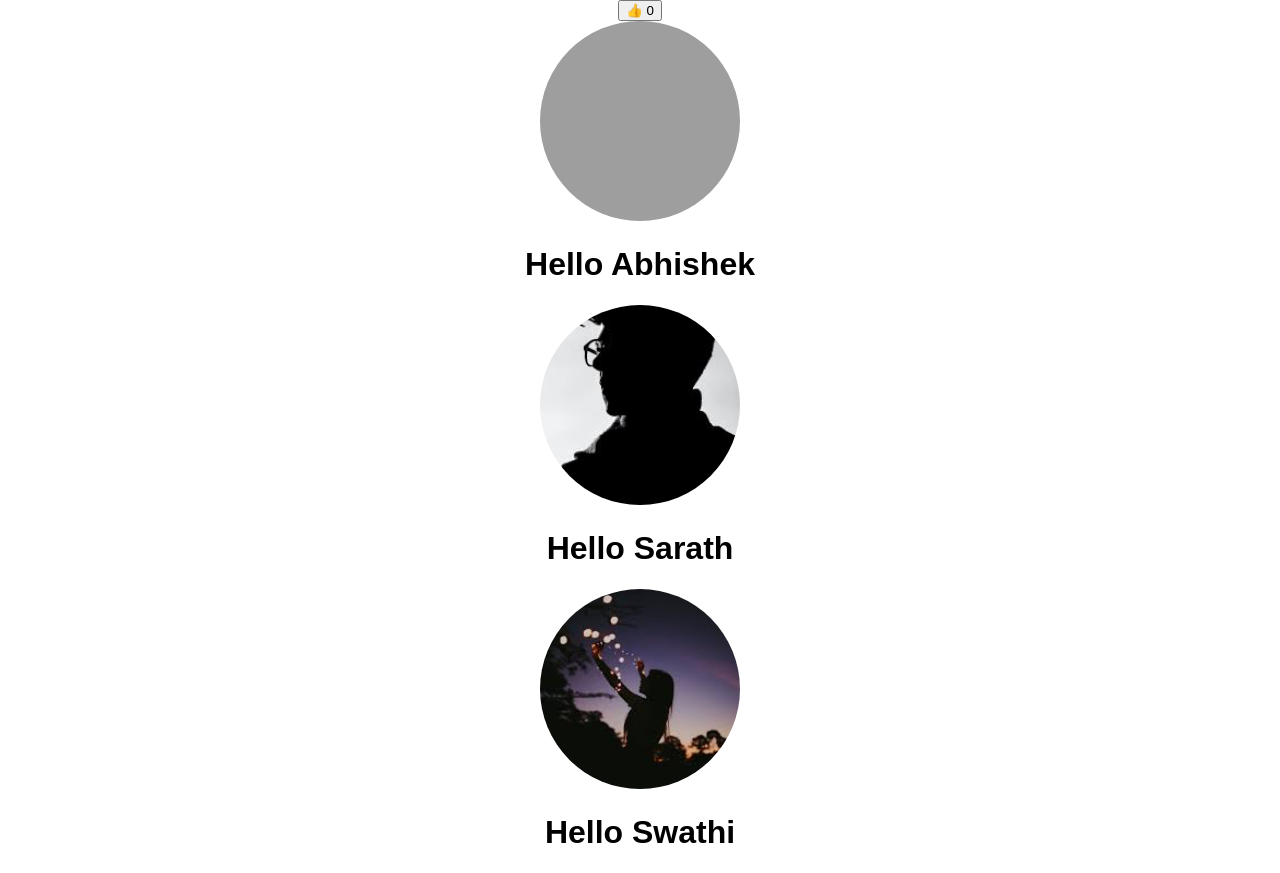
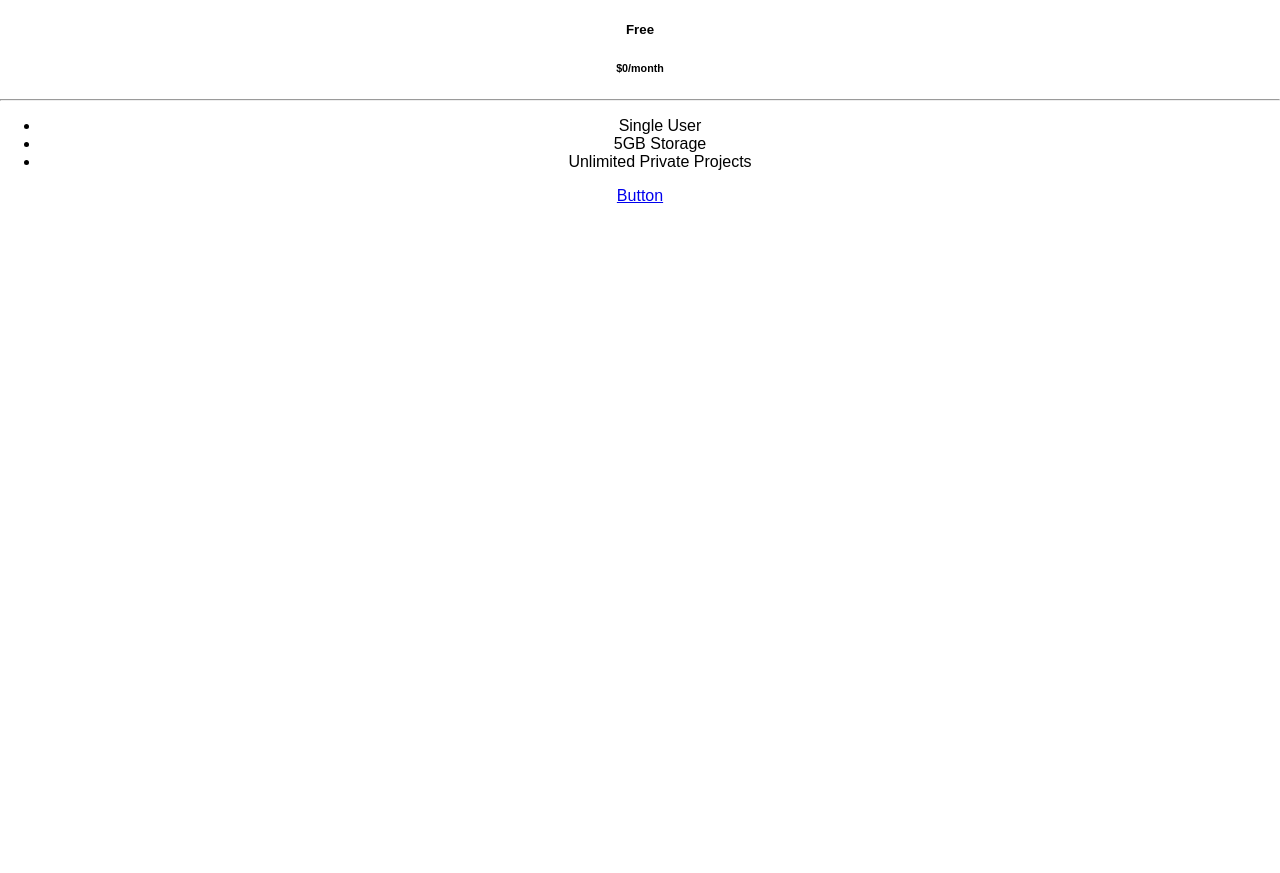
Before and after one commit to SangeethaShanmugm/b42wd-react, a React (Create React App) app: page / in a window 1280 px wide. After the commit the page ends 800 px from the top, so only its background shows below. Built offline with nearby package versions, Linux system fonts and the light colour scheme; grey boxes are pictures that could not be loaded.

Commit message:
added price card

```diff
--- a/src/App.js
+++ b/src/App.js
@@ -1,5 +1,6 @@
 import "./App.css";
 import { useState } from "react";
+import Card1 from "./Card1";
 function App() {
   //array of string
   // const people = ["Abhishek", "Sarath", "Swathi", "Amol"];
@@ -21,11 +22,12 @@ function App() {
 
   return (
     <div className="App">
+      <Card1 />
       {/* <h1>Hello Everyone</h1> */}
-      <Counter />
+      {/* <Counter />
       {users.map((usr) => (
         <Msg name={usr.name} pic={usr.pic} />
-      ))}
+      ))} */}
 
       {/* {people.map((person) => (
         <Welcome name={person} />
--- /dev/null
+++ b/src/Card1.js
@@ -0,0 +1,99 @@
+import React from "react";
+
+const Card1 = () => {
+  const data = [
+    {
+      check: true,
+      name: "Single User",
+    },
+    {
+      check: true,
+      name: "5GB Storage",
+    },
+    {
+      check: true,
+      name: "Unlimited Private Projects",
+    },
+  ];
+  return (
+    // <!-- Free Tier -->
+    <div class="col-lg-4">
+      <div class="card mb-5 mb-lg-0">
+        <div class="card-body">
+          <h5 class="card-title text-muted text-uppercase text-center">Free</h5>
+          <h6 class="card-price text-center">
+            $0<span class="period">/month</span>
+          </h6>
+          <hr />
+          <ul class="fa-ul">
+            {data.map((dt) => {
+              return (
+                <li>
+                  <span class="fa-li">
+                    <i class="fas fa-check"></i>
+                  </span>
+                  {dt.name}
+                </li>
+              );
+            })}
+            {/* <li>
+              <span class="fa-li">
+                <i class="fas fa-check"></i>
+              </span>
+              Single User
+            </li>
+            <li>
+              <span class="fa-li">
+                <i class="fas fa-check"></i>
+              </span>
+              5GB Storage
+            </li> */}
+            {/* <li>
+              <span class="fa-li">
+                <i class="fas fa-check"></i>
+              </span>
+              Unlimited Public Projects
+            </li>
+            <li>
+              <span class="fa-li">
+                <i class="fas fa-check"></i>
+              </span>
+              Community Access
+            </li>
+            <li class="text-muted">
+              <span class="fa-li">
+                <i class="fas fa-times"></i>
+              </span>
+              Unlimited Private Projects
+            </li>
+            <li class="text-muted">
+              <span class="fa-li">
+                <i class="fas fa-times"></i>
+              </span>
+              Dedicated Phone Support
+            </li>
+            <li class="text-muted">
+              <span class="fa-li">
+                <i class="fas fa-times"></i>
+              </span>
+              Free Subdomain
+            </li>
+            <li class="text-muted">
+              <span class="fa-li">
+                <i class="fas fa-times"></i>
+              </span>
+              Monthly Status Reports
+            </li> */}
+          </ul>
+          <div class="d-grid">
+            <a href="#" class="btn btn-primary text-uppercase">
+              Button
+            </a>
+          </div>
+        </div>
+      </div>
+    </div>
+  );
+};
+
+export default Card1;
```
Also changed, not shown: src/Card.js (added, +13 -0 lines).
